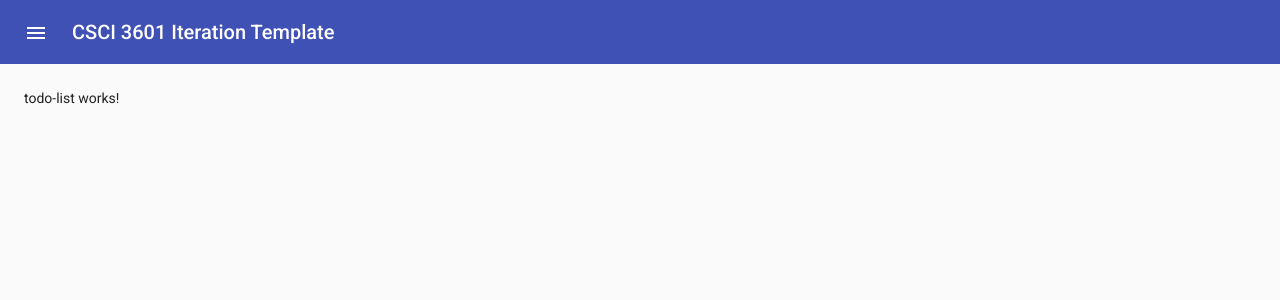
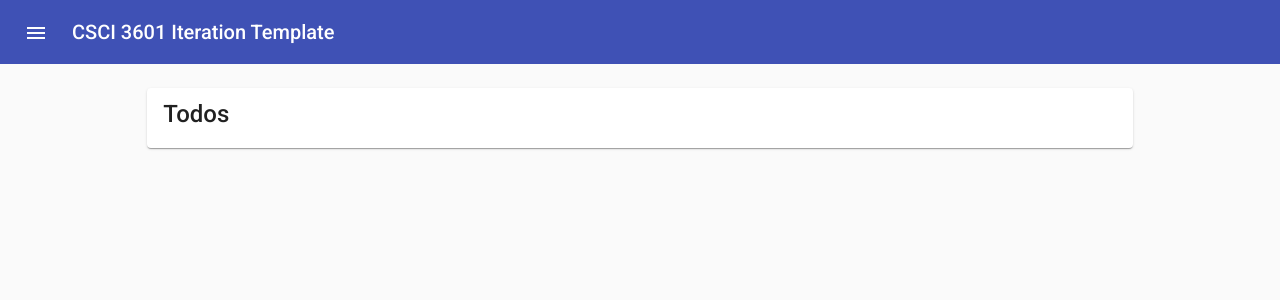
Before and after one commit to UMM-CSci-3601-S21/lab-4-jacob-natasha, an Angular app in the folder client/: page /todos in a window 1280 px wide. Shown: the top 300 px of the page. Built offline with nearby package versions, Linux system fonts and the light colour scheme; no server answers.

Commit message:
Create Todos page
Creates the page for the todos on the web app.
Currently displays only the title "Todos"
Co-author: @JacobJennes

```diff
--- a/client/src/app/app.component.html
+++ b/client/src/app/app.component.html
@@ -17,6 +17,11 @@
         Users
       </a>
 
+      <a mat-list-item routerLink="/todos" routerLinkActive="drawer-list-item-active" (click)="drawer.close()">
+        <mat-icon matListIcon>people</mat-icon>
+        Todos
+      </a>
+
     </mat-nav-list>
   </mat-sidenav>
 
--- a/client/src/app/todos/todo-list.component.html
+++ b/client/src/app/todos/todo-list.component.html
@@ -1 +1,11 @@
-<p>todo-list works!</p>
+<div fxLayout="row">
+  <div fxFlex fxFlex.gt-sm="80" fxFlexOffset.gt-sm="10">
+
+    <mat-card class="search-card">
+      <mat-card-title class="todo-list-title">Todos</mat-card-title>
+      <mat-card-content fxLayout="column" >
+      </mat-card-content>
+    </mat-card>
+
+    </div>
+    </div>
```
